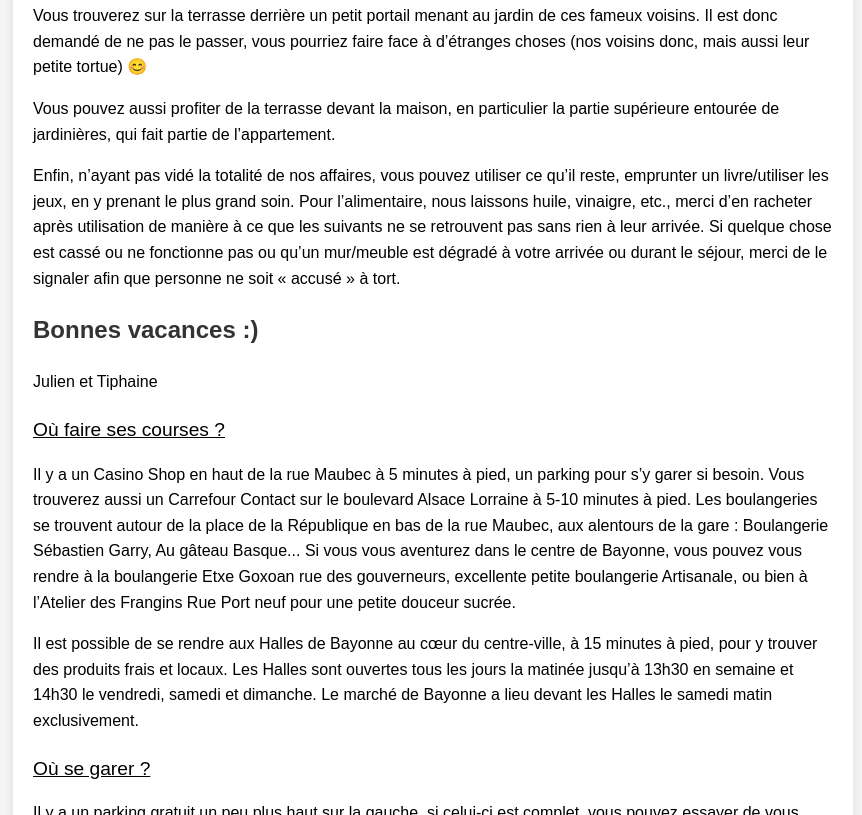
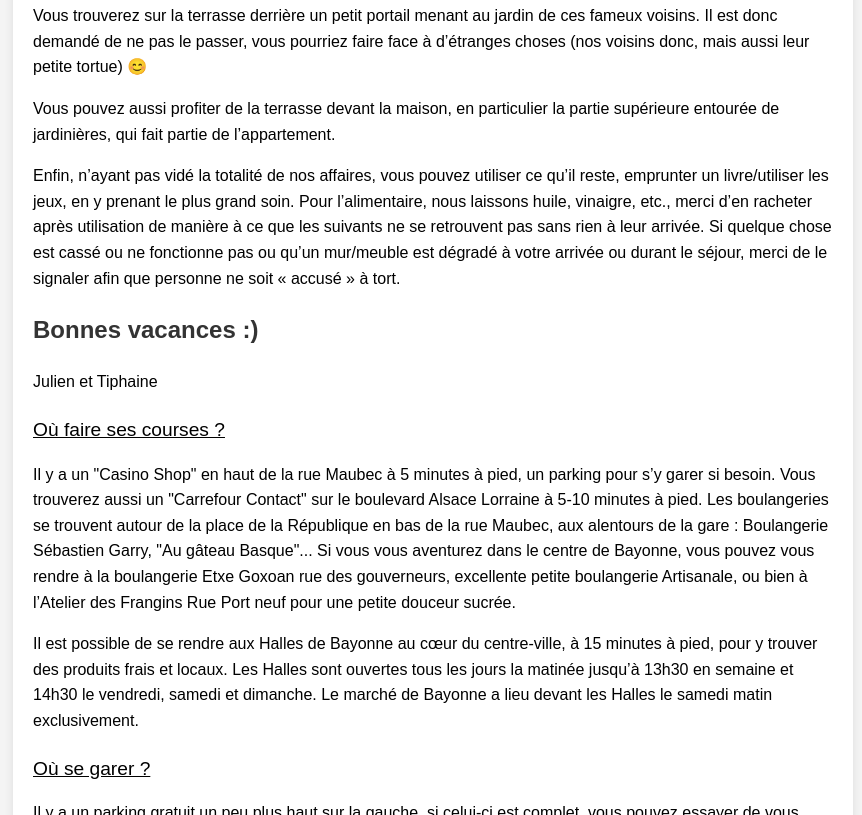
Before and after one commit to Toloche/welcome, a plain HTML site: page index.html in a window 1280 px wide. Shown: the part 358-1173 px from the top of the page, without its empty margins (207-1069 px from the left). Drawn offline with Linux system fonts and the light colour scheme.

Commit message:
Add files via upload

```diff
--- a/index.html
+++ b/index.html
@@ -52,7 +52,7 @@
         <p>Julien et Tiphaine</p>
 
         <div class="section-title">Où faire ses courses ?</div>
-        <p>Il y a un Casino Shop en haut de la rue Maubec à 5 minutes à pied, un parking pour s’y garer si besoin. Vous trouverez aussi un Carrefour Contact sur le boulevard Alsace Lorraine à 5-10 minutes à pied. Les boulangeries se trouvent autour de la place de la République en bas de la rue Maubec, aux alentours de la gare : Boulangerie Sébastien Garry, Au gâteau Basque... Si vous vous aventurez dans le centre de Bayonne, vous pouvez vous rendre à la boulangerie Etxe Goxoan rue des gouverneurs, excellente petite boulangerie Artisanale, ou bien à l’Atelier des Frangins Rue Port neuf pour une petite douceur sucrée.</p>
+        <p>Il y a un "Casino Shop" en haut de la rue Maubec à 5 minutes à pied, un parking pour s’y garer si besoin. Vous trouverez aussi un "Carrefour Contact" sur le boulevard Alsace Lorraine à 5-10 minutes à pied. Les boulangeries se trouvent autour de la place de la République en bas de la rue Maubec, aux alentours de la gare : Boulangerie Sébastien Garry, "Au gâteau Basque"... Si vous vous aventurez dans le centre de Bayonne, vous pouvez vous rendre à la boulangerie Etxe Goxoan rue des gouverneurs, excellente petite boulangerie Artisanale, ou bien à l’Atelier des Frangins Rue Port neuf pour une petite douceur sucrée.</p>
         <p>Il est possible de se rendre aux Halles de Bayonne au cœur du centre-ville, à 15 minutes à pied, pour y trouver des produits frais et locaux. Les Halles sont ouvertes tous les jours la matinée jusqu’à 13h30 en semaine et 14h30 le vendredi, samedi et dimanche. Le marché de Bayonne a lieu devant les Halles le samedi matin exclusivement.</p>
 
         <div class="section-title">Où se garer ?</div>
```
